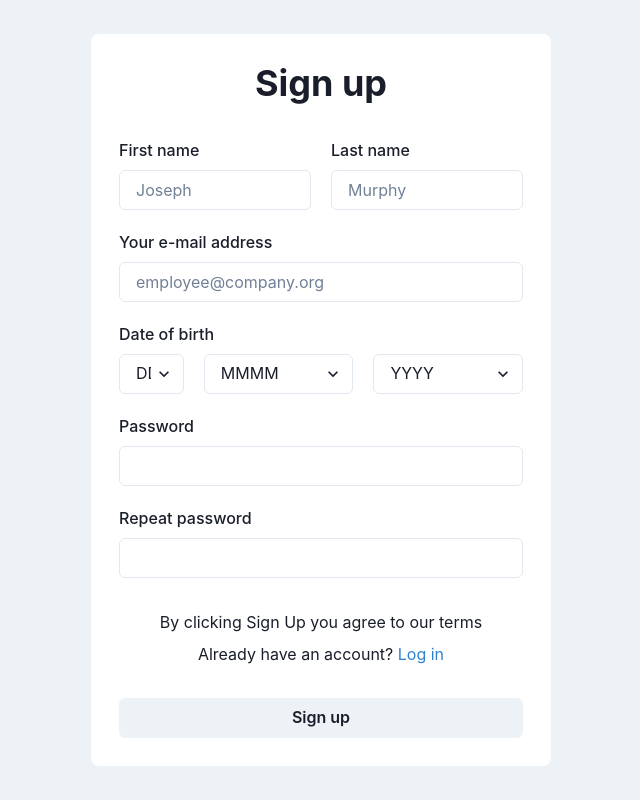
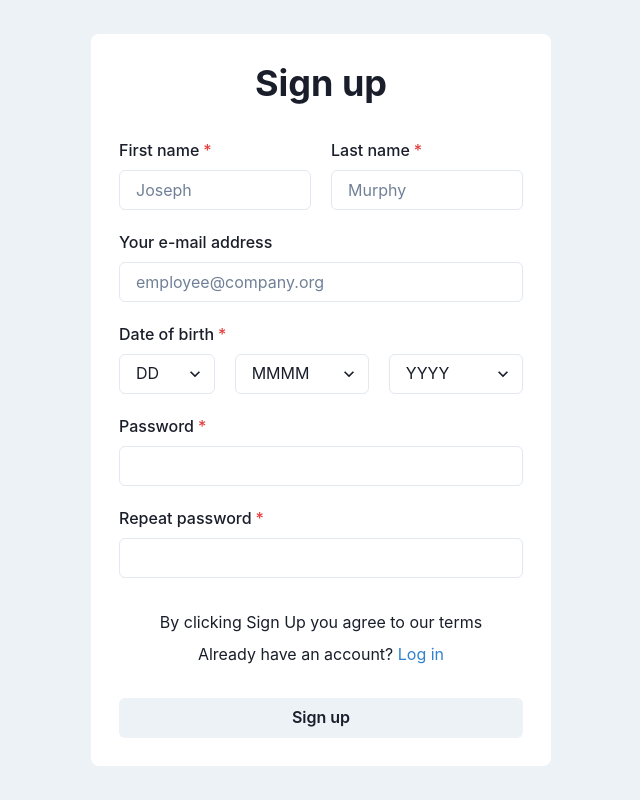
Before and after one commit to sibite/social-app, a React (Create React App) app: page /signup in a window 1280 px wide. Shown: the whole page, without its empty margins (319-959 px from the left). Built offline with nearby package versions, Linux system fonts and the light colour scheme.

Commit message:
Refactor Sign Up Page

```diff
--- a/src/components/misc/AppDateFormControl.tsx
+++ b/src/components/misc/AppDateFormControl.tsx
@@ -12,21 +12,23 @@ interface Props {
   dateControl: ReturnType<typeof useDateInput>;
   label: string;
   isRequired?: React.ComponentProps<typeof FormControl>['isRequired'];
+  useDefaultValue?: boolean;
 }
 
 const AppDateFormControl: React.FC<Props> = ({
   dateControl,
   label,
   isRequired,
+  useDefaultValue = true,
 }) => (
   <FormControl isInvalid={dateControl.showInvalidity} isRequired={isRequired}>
     <FormLabel>{label}</FormLabel>
-    <SimpleGrid columns={5} spacing={5} minChildWidth="70px">
-      <GridItem colSpan={1}>
+    <SimpleGrid columns={11} spacing={5} minChildWidth="14px">
+      <GridItem colSpan={3}>
         <Select
           id="day"
           placeholder="DD"
-          defaultValue={dateControl.day.value}
+          defaultValue={useDefaultValue ? dateControl.day.value : undefined}
           onBlur={dateControl.day.touchHandler}
           onChange={dateControl.day.changeHandler}
         >
@@ -37,11 +39,11 @@ const AppDateFormControl: React.FC<Props> = ({
           ))}
         </Select>
       </GridItem>
-      <GridItem colSpan={2}>
+      <GridItem colSpan={4}>
         <Select
           id="month"
           placeholder="MMMM"
-          defaultValue={dateControl.month.value}
+          defaultValue={useDefaultValue ? dateControl.month.value : undefined}
           onBlur={dateControl.month.touchHandler}
           onChange={dateControl.month.changeHandler}
         >
@@ -52,11 +54,11 @@ const AppDateFormControl: React.FC<Props> = ({
           ))}
         </Select>
       </GridItem>
-      <GridItem colSpan={2}>
+      <GridItem colSpan={4}>
         <Select
           id="year"
           placeholder="YYYY"
-          defaultValue={dateControl.year.value}
+          defaultValue={useDefaultValue ? dateControl.year.value : undefined}
           onBlur={dateControl.year.touchHandler}
           onChange={dateControl.year.changeHandler}
         >
--- a/src/pages/sign-up/SignUpForm.tsx
+++ b/src/pages/sign-up/SignUpForm.tsx
@@ -4,9 +4,10 @@ import {
   FormLabel,
   GridItem,
   Input,
-  Select,
   SimpleGrid,
 } from '@chakra-ui/react';
+import AppDateFormControl from '../../components/misc/AppDateFormControl';
+import AppFormControl from '../../components/misc/AppFormControl';
 import useDateInput from '../../hooks/useDateInput';
 import useInputControl from '../../hooks/useInputControl';
 
@@ -32,31 +33,21 @@ const SignUpForm: React.FC<Props> = ({
   repeatPassword,
 }) => {
   const FirstNameJSX = (
-    <FormControl isInvalid={firstName.showInvalidity}>
-      <FormLabel>First name</FormLabel>
-      <Input
-        type="text"
+    <AppFormControl
+      inputControl={firstName}
+      label="First name"
       placeholder="Joseph"
-        value={firstName.value}
-        onChange={firstName.changeHandler}
-        onBlur={firstName.touchHandler}
+      isRequired
     />
-      <FormErrorMessage>{firstName.errorMessage}</FormErrorMessage>
-    </FormControl>
   );
 
   const LastNameJSX = (
-    <FormControl isInvalid={lastName.showInvalidity}>
-      <FormLabel>Last name</FormLabel>
-      <Input
-        type="text"
+    <AppFormControl
+      inputControl={lastName}
+      label="Last name"
       placeholder="Murphy"
-        value={lastName.value}
-        onChange={lastName.changeHandler}
-        onBlur={lastName.touchHandler}
+      isRequired
     />
-      <FormErrorMessage>{lastName.errorMessage}</FormErrorMessage>
-    </FormControl>
   );
 
   const EmailJSX = (
@@ -76,80 +67,30 @@ const SignUpForm: React.FC<Props> = ({
   );
 
   const DateOfBirthJSX = (
-    <FormControl isInvalid={birthDate.showInvalidity}>
-      <FormLabel>Date of birth</FormLabel>
-      <SimpleGrid columns={5} spacing={5} minChildWidth="60px">
-        <GridItem colSpan={1}>
-          <Select
-            id="day"
-            placeholder="DD"
-            onBlur={birthDate.day.touchHandler}
-            onChange={birthDate.day.changeHandler}
-          >
-            {birthDate.day.options.map(([value, label]) => (
-              <option value={value} key={value}>
-                {label}
-              </option>
-            ))}
-          </Select>
-        </GridItem>
-        <GridItem colSpan={2}>
-          <Select
-            id="month"
-            placeholder="MMMM"
-            onBlur={birthDate.month.touchHandler}
-            onChange={birthDate.month.changeHandler}
-          >
-            {birthDate.month.options.map(([value, label]) => (
-              <option value={value} key={value}>
-                {label}
-              </option>
-            ))}
-          </Select>
-        </GridItem>
-        <GridItem colSpan={2}>
-          <Select
-            id="year"
-            placeholder="YYYY"
-            onBlur={birthDate.year.touchHandler}
-            onChange={birthDate.year.changeHandler}
-          >
-            {birthDate.year.options.map(([value, label]) => (
-              <option value={value} key={value}>
-                {label}
-              </option>
-            ))}
-          </Select>
-        </GridItem>
-      </SimpleGrid>
-      <FormErrorMessage>{birthDate.errorMessage}</FormErrorMessage>
-    </FormControl>
+    <AppDateFormControl
+      dateControl={birthDate}
+      label="Date of birth"
+      useDefaultValue={false}
+      isRequired
+    />
   );
 
   const PasswordJSX = (
-    <FormControl isInvalid={password.showInvalidity}>
-      <FormLabel>Password</FormLabel>
-      <Input
+    <AppFormControl
+      inputControl={password}
       type="password"
-        value={password.value}
-        onChange={password.changeHandler}
-        onBlur={password.touchHandler}
+      label="Password"
+      isRequired
     />
-      <FormErrorMessage>{password.errorMessage}</FormErrorMessage>
-    </FormControl>
   );
 
   const RepeatPasswordJSX = (
-    <FormControl isInvalid={repeatPassword.showInvalidity}>
-      <FormLabel>Repeat password</FormLabel>
-      <Input
+    <AppFormControl
+      inputControl={repeatPassword}
       type="password"
-        value={repeatPassword.value}
-        onChange={repeatPassword.changeHandler}
-        onBlur={repeatPassword.touchHandler}
+      label="Repeat password"
+      isRequired
     />
-      <FormErrorMessage>{repeatPassword.errorMessage}</FormErrorMessage>
-    </FormControl>
   );
 
   return (
```
Lines whose indentation alone changed are shown as unchanged.
